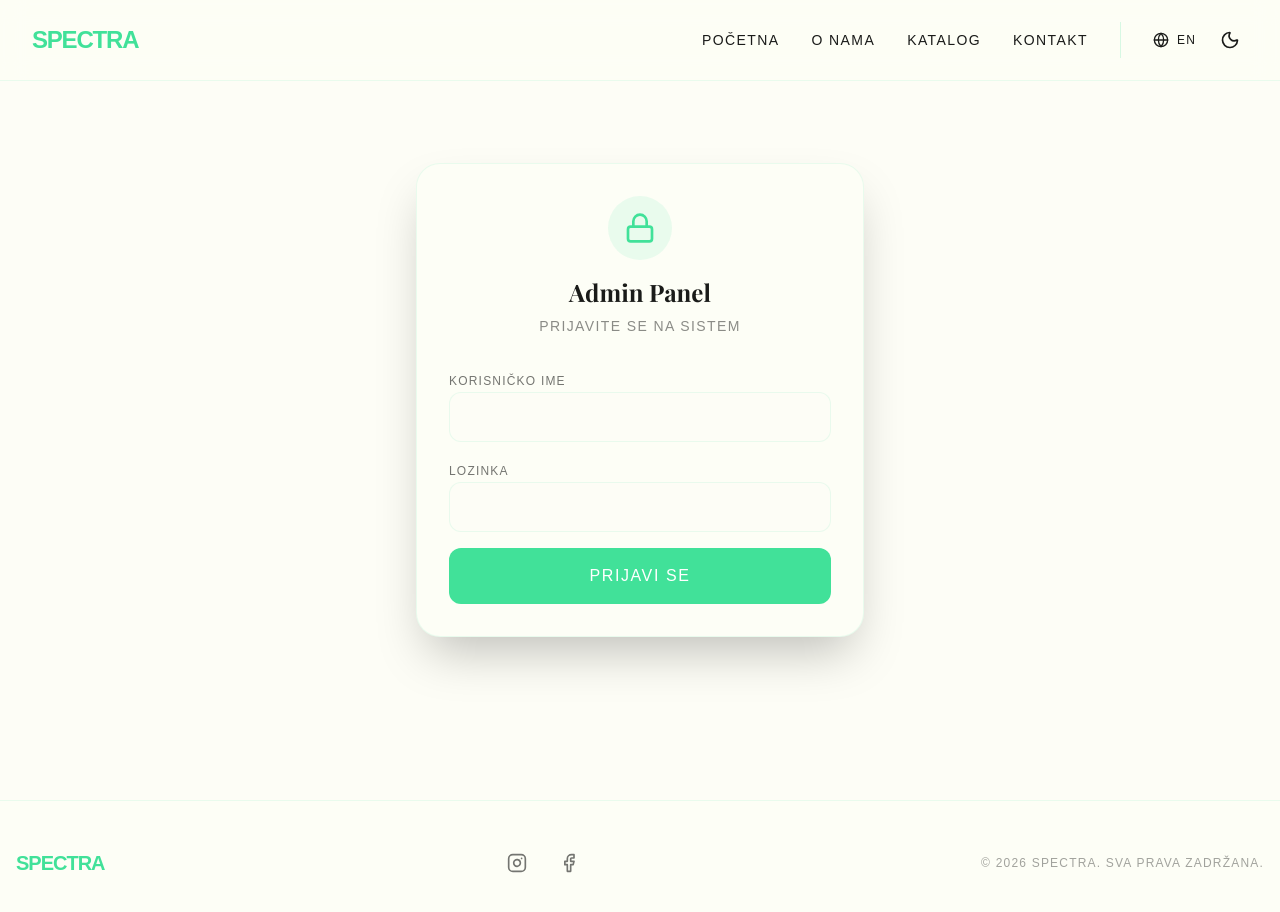
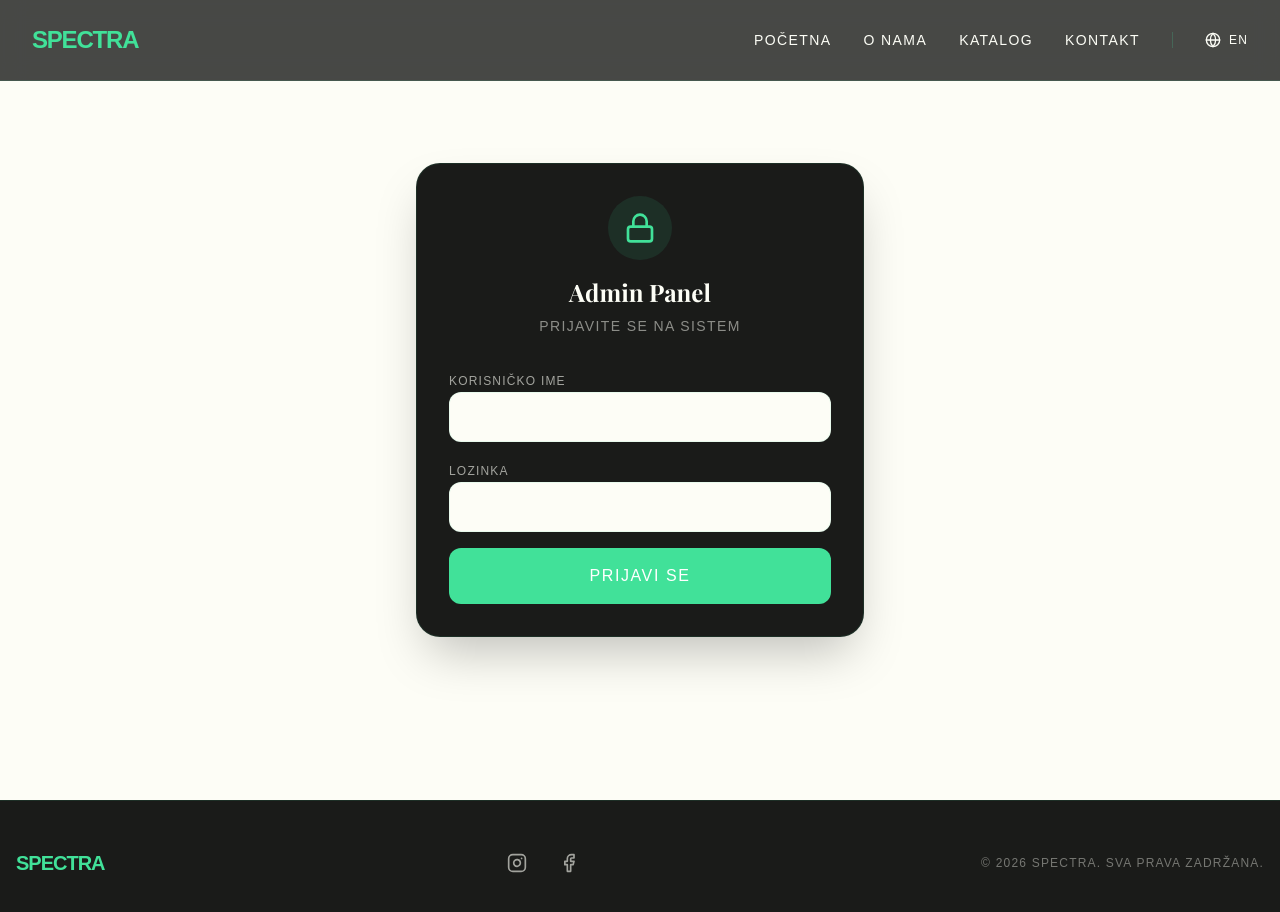
Before and after one commit to milinnemanja/spectra, a React (Vite) app: page /admin in a window 1280 px wide. Shown: the top 912 px of the page. Built offline with nearby package versions, Linux system fonts and the light colour scheme; a web font is replaced by a local one.

Commit message:
Image fix

```diff
--- a/index.html
+++ b/index.html
@@ -1,5 +1,5 @@
 <!doctype html>
-<html lang="en">
+<html lang="en" class="dark">
   <head>
     <meta charset="UTF-8" />
     <meta name="viewport" content="width=device-width, initial-scale=1.0" />
--- a/src/App.tsx
+++ b/src/App.tsx
@@ -175,9 +175,9 @@ export default function App() {
   const [lang, setLang] = useState<Language>('sr');
   const [projects, setProjects] = useState<Project[]>(PROJECTS);
   const [siteSettings, setSiteSettings] = useState<any>({
-    featuresImageUrl: '/Images/features.jpg',
-    aboutImageUrl: '/Images/about.jpg',
-    ownerImageUrl: '/Images/owner.jpg',
+    featuresImageUrl: '/Images/exteriorpool.jpg',
+    aboutImageUrl: '/Images/dvoristemain.jpg',
+    ownerImageUrl: '/Images/owner.jpeg',
     logoImageUrl: ''
   });
   const t = translations[lang];
--- a/src/components/Navbar.tsx
+++ b/src/components/Navbar.tsx
@@ -12,22 +12,9 @@ interface NavbarProps {
 }
 
 export const Navbar: React.FC<NavbarProps> = ({ lang, setLang, siteSettings }) => {
-  const [isDark, setIsDark] = useState(false);
   const [isOpen, setIsOpen] = useState(false);
   const location = useLocation();
   const t = translations[lang].nav;
-
-  useEffect(() => {
-    if (window.matchMedia('(prefers-color-scheme: dark)').matches) {
-      setIsDark(true);
-      document.documentElement.classList.add('dark');
-    }
-  }, []);
-
-  const toggleTheme = () => {
-    setIsDark(!isDark);
-    document.documentElement.classList.toggle('dark');
-  };
 
   const navLinks = [
     { name: t.home, href: '/' },
@@ -70,12 +57,6 @@ export const Navbar: React.FC<NavbarProps> = ({ lang, setLang, siteSettings }) =
                 <Globe size={16} />
                 {lang === 'sr' ? 'EN' : 'SR'}
               </button>
-              <button
-                onClick={toggleTheme}
-                className="p-2 rounded-full hover:bg-primary/10 transition-colors"
-              >
-                {isDark ? <Sun size={20} /> : <Moon size={20} />}
-              </button>
             </div>
           </div>
 
@@ -86,12 +67,6 @@ export const Navbar: React.FC<NavbarProps> = ({ lang, setLang, siteSettings }) =
               className="p-2 text-primary font-host text-sm font-bold tracking-widest"
             >
               {lang === 'sr' ? 'EN' : 'SRB'}
-            </button>
-            <button
-              onClick={toggleTheme}
-              className="p-2 rounded-full hover:bg-primary/10 transition-colors"
-            >
-              {isDark ? <Sun size={20} /> : <Moon size={20} />}
             </button>
             <button
               onClick={() => setIsOpen(!isOpen)}
--- a/src/index.css
+++ b/src/index.css
@@ -26,14 +26,9 @@
   }
 }
 
-.dark {
-  --color-background: var(--color-bg-dark);
-  --color-text: var(--color-bg-light);
-}
-
-:root:not(.dark) {
-  --color-background: var(--color-bg-light);
-  --color-text: var(--color-bg-dark);
+:root {
+  --color-background: #1a1b19;
+  --color-text: #fdfef6;
 }
 
 body {
```
